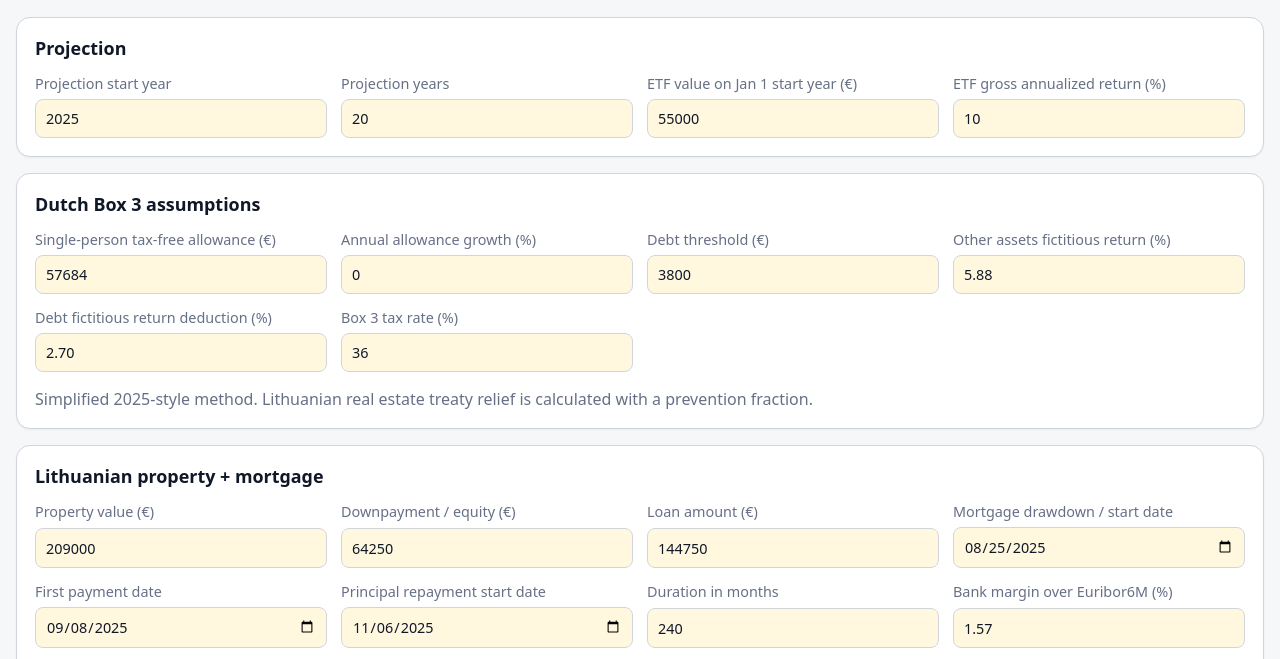
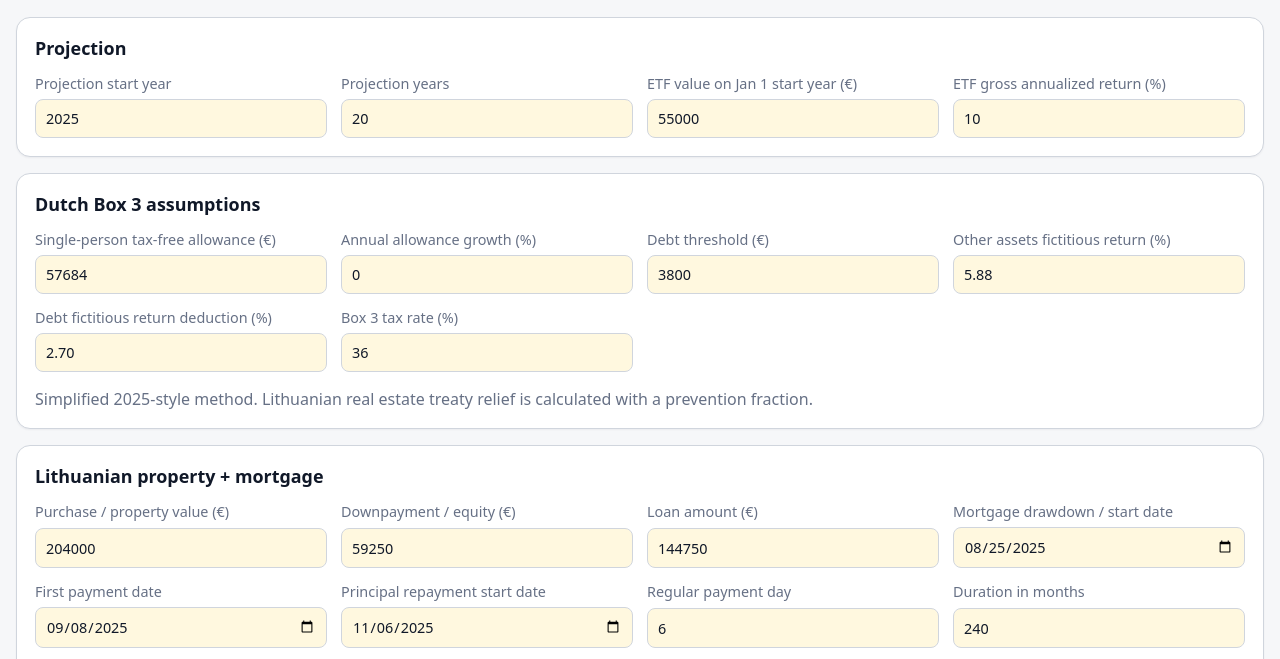
Before and after one commit to drauge/cagr-calculator, a website: page index.html in a window 1280 px wide. Shown: the part 116-775 px from the top of the page. Drawn offline with Linux system fonts and the light colour scheme.

Commit message:
Update property value and downpayment fields

```diff
--- a/index.html
+++ b/index.html
@@ -64,11 +64,11 @@
     <section class="card">
       <h2>Lithuanian property + mortgage</h2>
       <div class="grid">
-        <label>Property value (€)
-          <input id="propertyValue" type="number" value="209000" min="0" step="1000"/>
+        <label>Purchase / property value (€)
+          <input id="propertyValue" type="number" value="204000" min="0" step="1000"/>
         </label>
         <label>Downpayment / equity (€)
-          <input id="downpayment" type="number" value="64250" min="0" step="1000"/>
+          <input id="downpayment" type="number" value="59250" min="0" step="1000"/>
         </label>
         <label>Loan amount (€)
           <input id="loanAmount" type="number" value="144750" min="0" step="1000"/>
@@ -81,6 +81,9 @@
         </label>
         <label>Principal repayment start date
           <input id="repaymentStartDate" type="date" value="2025-11-06"/>
+        </label>
+         <label>Regular payment day
+           <input id="paymentDay" type="number" value="6" min="1" max="31" step="1"/>
         </label>
         <label>Duration in months
           <input id="durationMonths" type="number" value="240" min="1" step="1"/>
```
